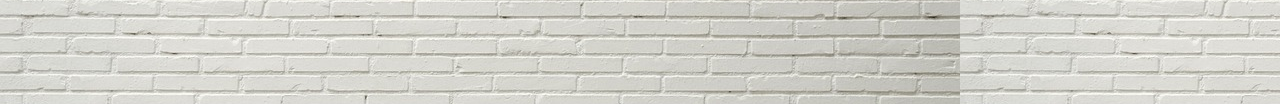
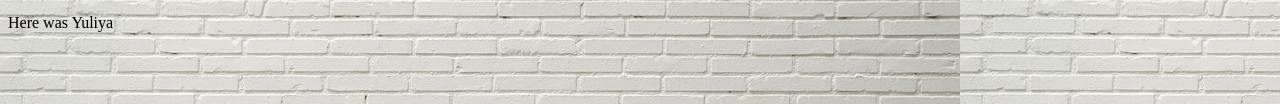
Before and after one commit to VladimirMazhara/git_repo_tc, a plain HTML site: page index.html in a window 1280 px wide. Shown: the part 269-373 px from the top of the page. Drawn offline with Linux system fonts and the light colour scheme.

Commit message:
the addition of the inscription Here was Julia

```diff
--- a/index.html
+++ b/index.html
@@ -9,5 +9,7 @@
 	Thursday: 09:00 - 18:00<br>
 	Friday: 09:00 - 18:00<br>
 	Saturday, Sunday: day off</font></p>
+
+<p>Here was Yuliya</p>
 	</body>
 </html>
```
